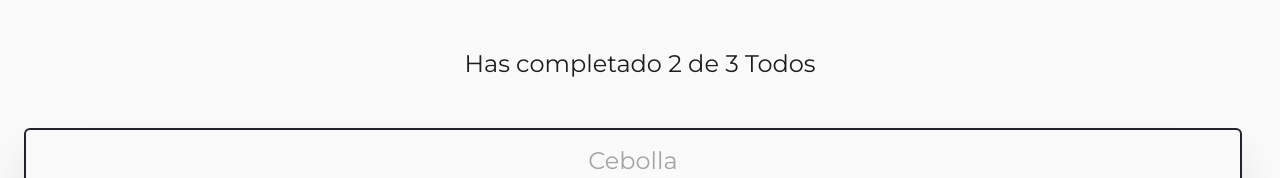
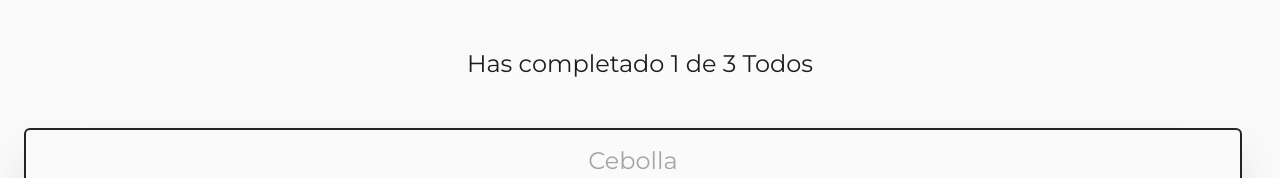
Before and after one commit to LuisArmandoOlmos/react-todo-machine, a React (Create React App) app: page / in a window 1280 px wide. Shown: the top 178 px of the page. Built offline with nearby package versions, Linux system fonts and the light colour scheme.

Commit message:
Add filtering system by search of todos

```diff
--- a/src/App.jsx
+++ b/src/App.jsx
@@ -1,19 +1,43 @@
-import React from "react";
-import { CreateTodoButton, TodoCounter, TodoItem, TodoList, TodoSearch } from "./components";
+import React, { useState } from "react";
+import {
+  CreateTodoButton,
+  TodoCounter,
+  TodoItem,
+  TodoList,
+  TodoSearch,
+} from "./components";
 
-const todos = [
+const defaulTodos = [
   { text: "Cortar cebolla", complete: false },
   { text: "Tomar el curso de intro a reatc", complete: false },
   { text: "Llorar con la llorona", complete: true },
 ];
 
 export const App = () => {
+  const [searchValue, setSearchValue] = useState("");
+  const [todoList, settodoList] = useState(defaulTodos);
+
+  const totalTodos = todoList.length;
+  const checkTodos = todoList.filter((todo) => !!todo.complete).length;
+
+  let searchTodos = [];
+
+  if (searchValue == "") {
+    searchTodos = todoList;
+  } else {
+    searchTodos = todoList.filter((todo) => {
+      const todoText = todo.text.toLowerCase();
+      const searchValueText = searchValue.toLowerCase();
+      return todoText.includes(searchValueText);
+    });
+  }
+
   return (
     <>
-      <TodoCounter />
-      <TodoSearch />
+      <TodoCounter totalTodos={totalTodos} checkTodos={checkTodos} />
+      <TodoSearch searchValue={searchValue} setSearchValue={setSearchValue} />
       <TodoList>
-        {todos.map((todo) => (
+        {searchTodos.map((todo) => (
           <TodoItem
             key={todo.text}
             text={todo.text}
--- a/src/components/TodoCounter.jsx
+++ b/src/components/TodoCounter.jsx
@@ -1,7 +1,7 @@
-export const TodoCounter = () => {
+export const TodoCounter = ({ totalTodos, checkTodos }) => {
   return (
     <h2 className="m-0 p-12 text-2xl text-center">
-      Has completado 2 de 3 Todos
+      Has completado {checkTodos} de {totalTodos} Todos
     </h2>
   );
 };
--- a/src/components/TodoSearch.jsx
+++ b/src/components/TodoSearch.jsx
@@ -1,7 +1,4 @@
-import { useState } from "react";
-
-export const TodoSearch = () => {
-  const [searchValue, setSearchValue] = useState("");
+export const TodoSearch = ({ searchValue, setSearchValue }) => {
   const onChangeSearchValue = ({ target }) => {
     console.log(target.value);
     setSearchValue(target.value);
```
